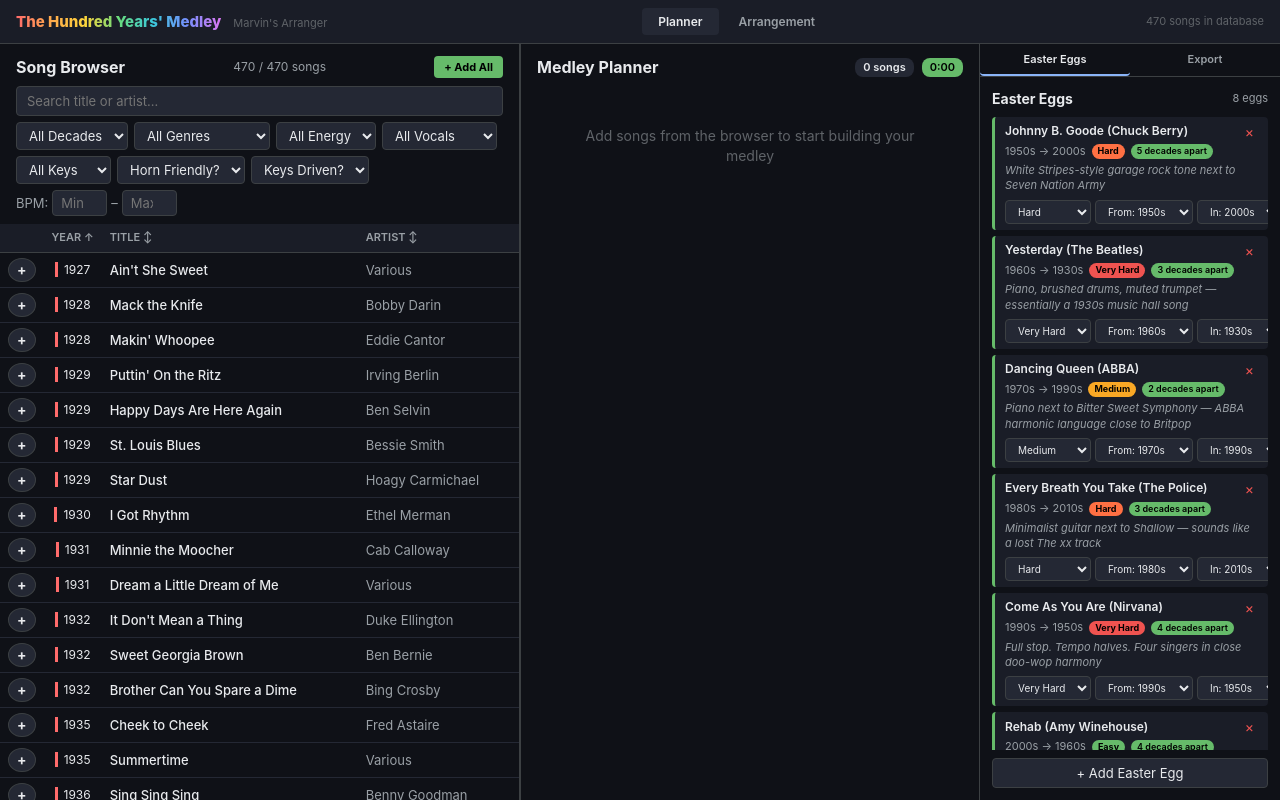
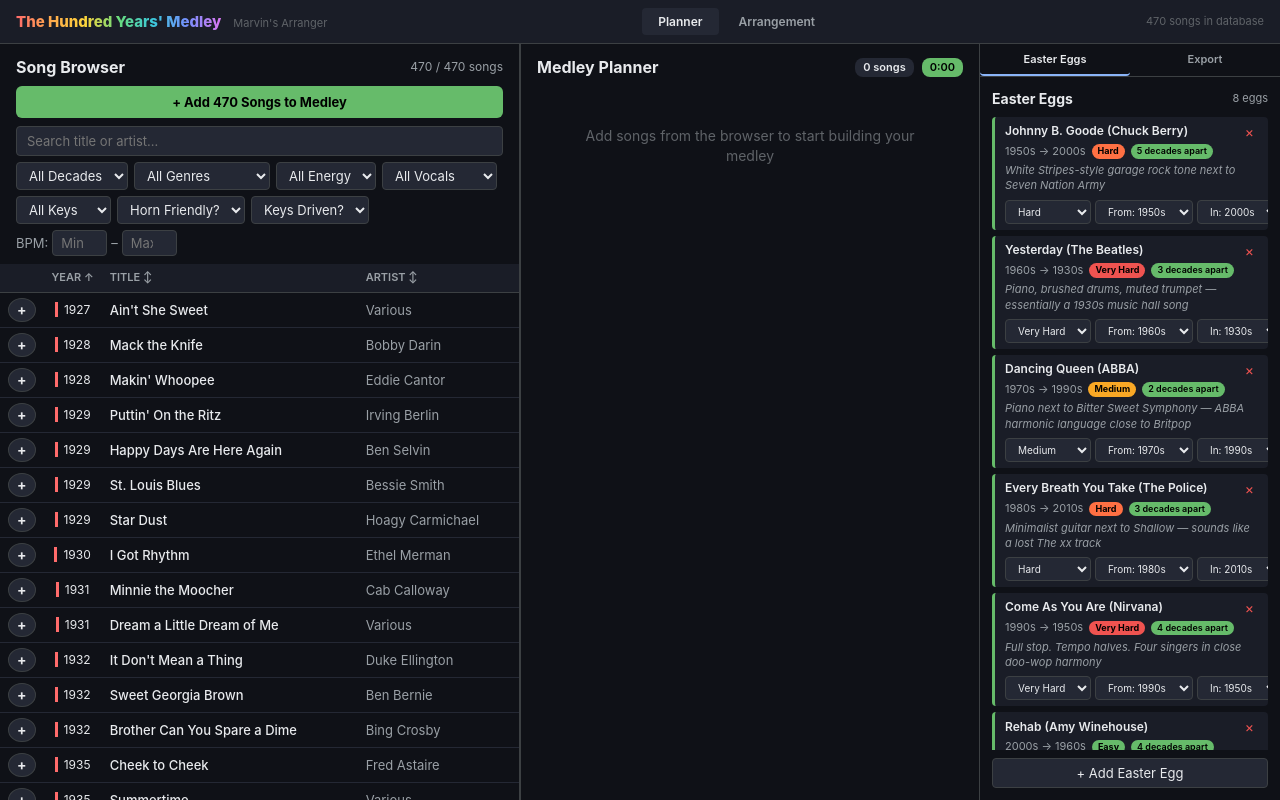
Before and after one commit to nic-01/marvins-arranger, a React (Vite) app: page / in a window 1280 px wide. Built offline with nearby package versions, Linux system fonts and the light colour scheme.

Commit message:
Make bulk-add button full-width and more prominent
Move it to its own row below the header, full-width green bar
showing "+ Add N Songs to Medley". Impossible to miss now.

https://claude.ai/code/session_01PXXySMZWNnUZpYU5h47Q4R

```diff
--- a/src/components/SongBrowser.tsx
+++ b/src/components/SongBrowser.tsx
@@ -120,18 +120,21 @@ export default function SongBrowser({ songs, onAddToMedley, onRemoveFromMedley,
       <div style={styles.header}>
         <h2 style={styles.title}>Song Browser</h2>
         <span style={styles.count}>{filtered.length} / {songs.length} songs</span>
-        {onBulkAdd && (
-          <button
-            onClick={() => {
-              const notYetAdded = filtered.filter((s) => !medleySongIds.has(s.id));
-              if (notYetAdded.length > 0) onBulkAdd(notYetAdded);
-            }}
-            style={styles.bulkAddBtn}
-          >
-            + Add {filtered.length === songs.length ? 'All' : `${filtered.filter((s) => !medleySongIds.has(s.id)).length} Filtered`}
-          </button>
-        )}
       </div>
+
+      {onBulkAdd && (() => {
+        const notYetAdded = filtered.filter((s) => !medleySongIds.has(s.id));
+        return notYetAdded.length > 0 ? (
+          <div style={styles.bulkAddBar}>
+            <button
+              onClick={() => onBulkAdd(notYetAdded)}
+              style={styles.bulkAddBtn}
+            >
+              + Add {notYetAdded.length} Song{notYetAdded.length !== 1 ? 's' : ''} to Medley
+            </button>
+          </div>
+        ) : null;
+      })()}
 
       <div style={styles.filters}>
         <input
@@ -266,19 +269,20 @@ const styles: Record<string, React.CSSProperties> = {
     justifyContent: 'space-between',
     alignItems: 'center',
     padding: '12px 16px 8px',
-    flexWrap: 'wrap',
-    gap: 6,
+  },
+  bulkAddBar: {
+    padding: '0 16px 8px',
   },
   bulkAddBtn: {
-    fontSize: 11,
+    width: '100%',
+    fontSize: 13,
     fontWeight: 700,
-    padding: '4px 10px',
-    borderRadius: 4,
+    padding: '8px 12px',
+    borderRadius: 6,
     border: 'none',
     background: 'var(--green)',
     color: '#000',
     cursor: 'pointer',
-    whiteSpace: 'nowrap',
   },
   title: {
     fontSize: 16,
```
